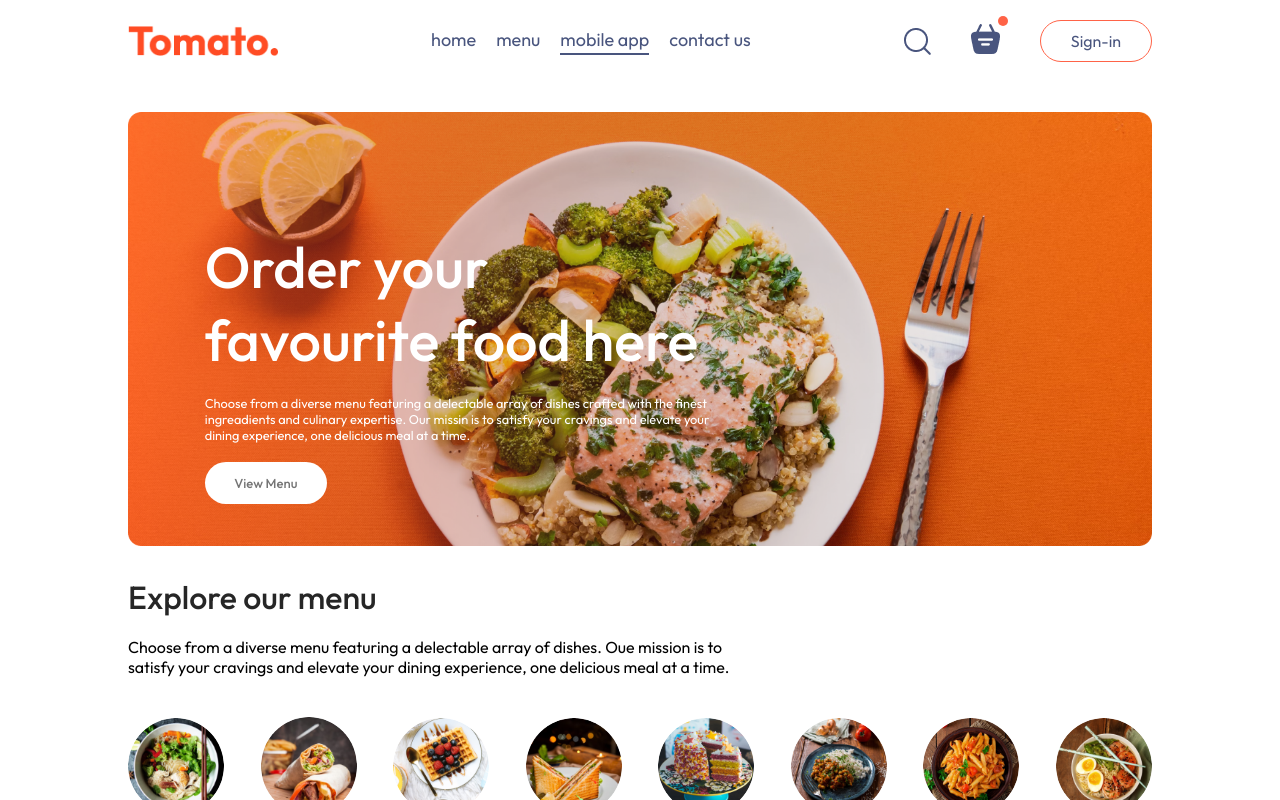
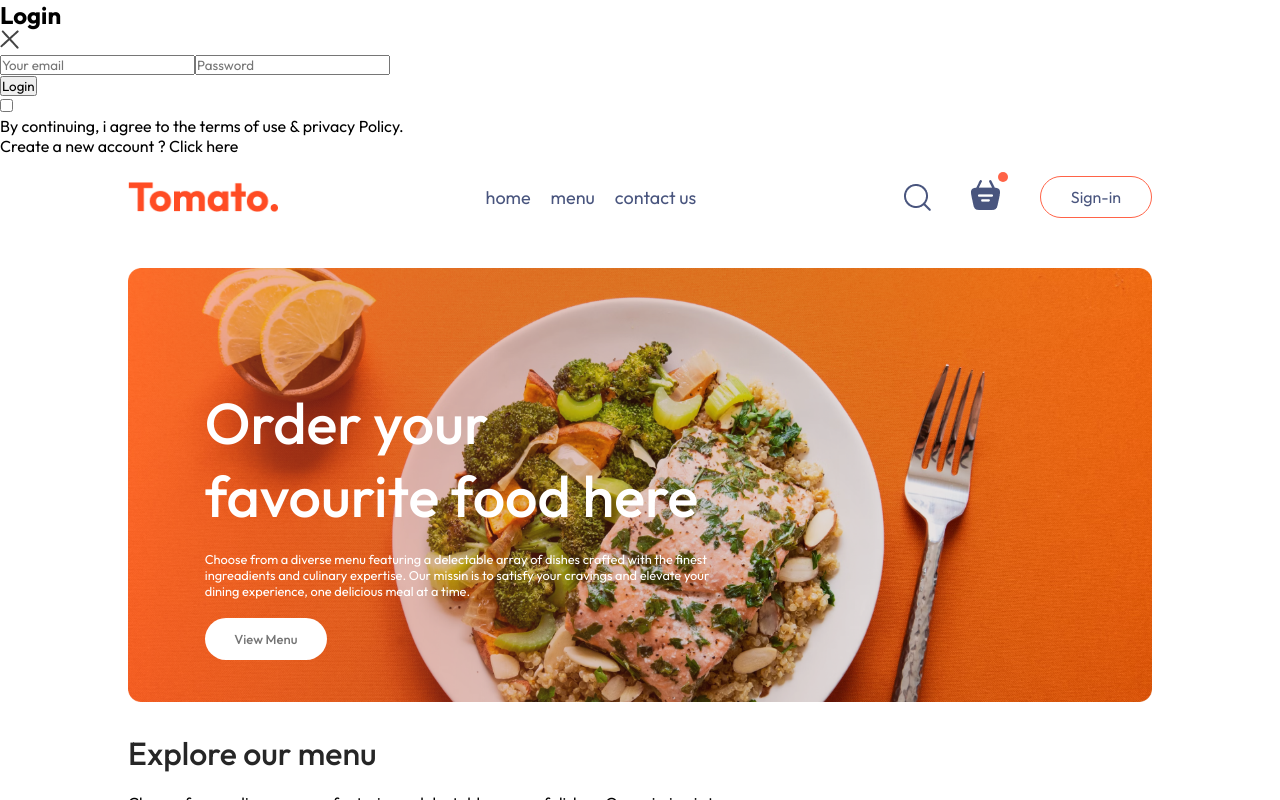
Before and after one commit to Sandeepgpa/Food_Delivery_Frontend, a React (Vite) app: page / in a window 1280 px wide. Both pictures are taken after a click on the button "Sign-in". Shown: the top 800 px of the page. Built offline with nearby package versions, Linux system fonts and the light colour scheme.

Commit message:
make resposive

```diff
--- a/src/App.jsx
+++ b/src/App.jsx
@@ -1,16 +1,20 @@
-import React from 'react'
+import React, { useState } from 'react'
 import Navbar from './Components/Navbar/Navbar'
 import { Route, Routes } from 'react-router-dom'
 import Home from './Pages/Home/Home'
 import Cart from './Pages/Cart/Cart'
 import PlaceOrder from './Pages/PlaceOrder/PlaceOrder'
 import Footer from './Components/Footer/Footer'
+import LoginPopup from './Components/SignPopup/LoginPopup'
 
 const App = () => {
+
+  const [showLogin,setShowLogin] = useState(false)
   return (
     <>
+    {showLogin?<LoginPopup setShowLogin={setShowLogin}/>:<></>}
       <div className='app'>
-        <Navbar />
+        <Navbar setShowLogin={setShowLogin}/>
         <Routes>
           <Route path='/' element={<Home />} />
           <Route path='/cart' element={<Cart />} />
--- a/src/Components/ExplourMenu/ExploreMenu.css
+++ b/src/Components/ExplourMenu/ExploreMenu.css
@@ -54,3 +54,10 @@
     border: 4px solid tomato;
     padding: 2px ;
 }
+
+@media (max-width:1050px) {
+    .explore-menu-text{
+        max-width: 100%;
+        font-size: 14px;
+    }
+}
--- a/src/Components/Footer/Footer.css
+++ b/src/Components/Footer/Footer.css
@@ -47,3 +47,17 @@
     background-color: grey;
     border: none;
 }
+
+@media (max-width:750px) {
+
+    .footer-content {
+        display: flex;
+        flex-direction: column;
+        gap: 35px;
+    }
+
+    .footer-copy-right {
+        text-align: center;
+    }
+
+}
--- a/src/Components/Header/Header.css
+++ b/src/Components/Header/Header.css
@@ -39,8 +39,24 @@
     border-radius: 50px;
 }
 
-@media (max-width:1050) {
-    .header{
-        height: 38vw;
+@media (max-width:1050px) {
+
+    .header-content{
+        max-width: 45%;
     }
 }
+
+@media (max-width:750px) {
+
+    .header-content{
+        max-width: 65%;
+    }
+
+    .header-content p{
+        display: none;
+    }
+
+    .header-content button{
+        padding: 2vw 4vw;
+    }
+}
--- a/src/Components/Navbar/Navbar.jsx
+++ b/src/Components/Navbar/Navbar.jsx
@@ -1,8 +1,9 @@
 import React, { useState } from 'react'
 import '../Navbar/Navbar.css'
 import { assets } from '../../assets/assets'
+import { Link } from 'react-router-dom'
 
-const Navbar = () => {
+const Navbar = ( { setShowLogin }) => {
 
   const[menu, setMenu] = useState("mobile-app")
 
@@ -10,10 +11,10 @@ const Navbar = () => {
     <div className='navbar'>
       <img src={assets.logo} alt="" className="logo" />
       <ul className="navbar-menu">
-        <li onClick={()=>setMenu("home")} className={menu=="home"?"active":""} >home</li>
-        <li onClick={()=>setMenu("menu")} className={menu=="menu"?"active":""}> menu</li>
-        <li onClick={()=>setMenu("mobile-app")} className={menu=="mobile-app"?"active":""}>mobile app</li>
-        <li onClick={()=>setMenu("contact-us")} className={menu=="contact-us"?"active":""}>contact us</li>
+        <Link to='/' onClick={()=>setMenu("home")} className={menu=="home"?"active":""} >home</Link>
+        <a href='#explore-menu' onClick={()=>setMenu("menu")} className={menu=="menu"?"active":""}> menu</a>
+        {/* <a href='#' onClick={()=>setMenu("mobile-app")} className={menu=="mobile-app"?"active":""}>mobile app</a> */}
+        <a href='#footer' onClick={()=>setMenu("contact-us")} className={menu=="contact-us"?"active":""}>contact us</a>
       </ul>
       <div className="navbar-right">
         <img src={assets.search_icon} alt="" />
@@ -21,7 +22,7 @@ const Navbar = () => {
           <img src={assets.basket_icon} alt="" />
           <div className="dot"></div>
         </div>
-        <button>Sign-in</button>
+        <button onClick={()=>setShowLogin(true)}>Sign-in</button>
       </div>
     </div>
   )
--- /dev/null
+++ b/src/Components/SignPopup/LoginPopup.jsx
@@ -0,0 +1,34 @@
+import React, { useState } from 'react'
+import './LoginPopup.css'
+import { assets } from '../../assets/assets';
+
+const LoginPopup = ({ setShowLogin }) => {
+
+    const [currentState,setCurrentState] = useState("Login");
+  return (
+    <div className='login-popup'>
+        <div className="login-popup">
+            <form action="" className="login-popup-cotainer">
+                <div className="login-popup-title">
+                    <h2>{currentState}</h2>
+                    <img onClick={()=>setShowLogin(false)} src={assets.cross_icon} alt="" />
+                </div>
+                <div className="login-popup-input">
+                    {currentState==='Login'?<></>:<input type="text" name="" placeholder='Your name' required />}
+                    <input type="email" name="" placeholder='Your email' required/>
+                    <input type="password" name="" placeholder='Password' required />
+                </div>
+                <button>{currentState==="sign Up"?"Create account":"Login"}</button>
+                <div className="login-popup-condition">
+                    <input type="checkbox" name="" required />
+                    <p>By continuing, i agree to the terms of use & privacy Policy.</p>
+                </div>
+                <p>Create a new account ? <span>Click here</span></p>
+            </form>
+        </div>
+
+    </div>
+  )
+}
+
+export default LoginPopup
--- a/src/index.css
+++ b/src/index.css
@@ -5,6 +5,7 @@
     padding: 0;
     box-sizing: border-box;
     font-family: Outfit;
+    scroll-behavior: smooth;
 }
 
 body{
```
Also changed, not shown: src/Components/SignPopup/LoginPopup.css (added).
